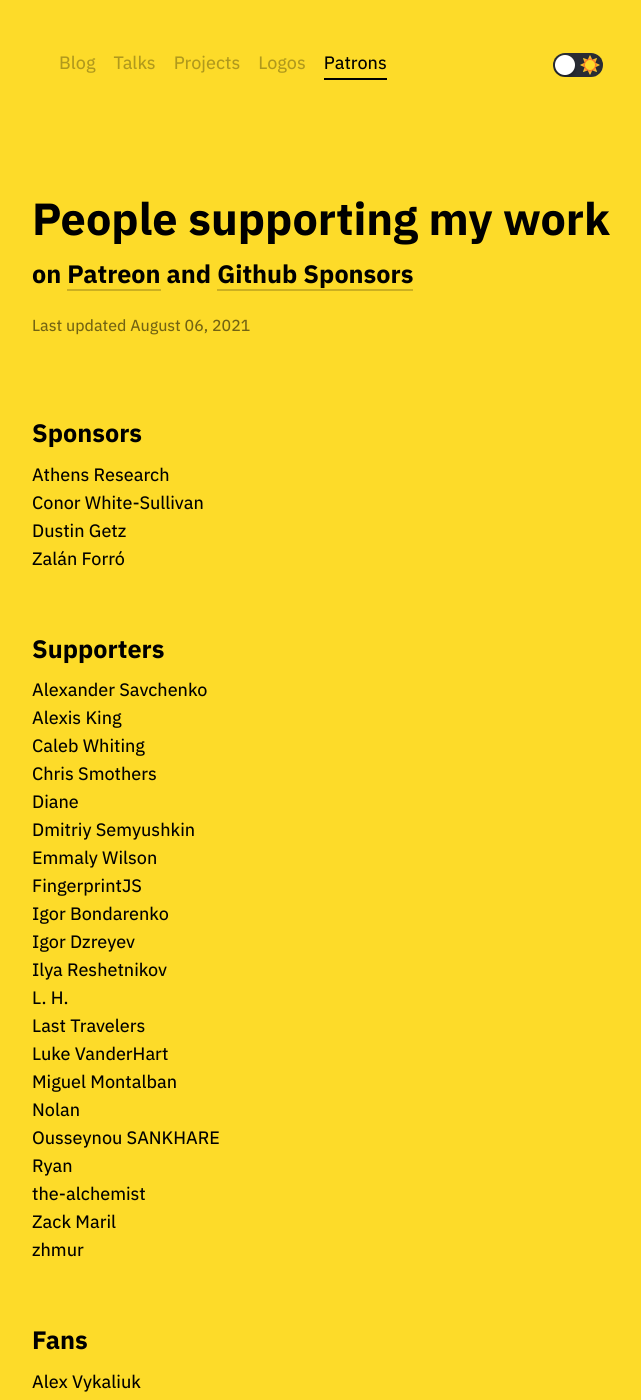
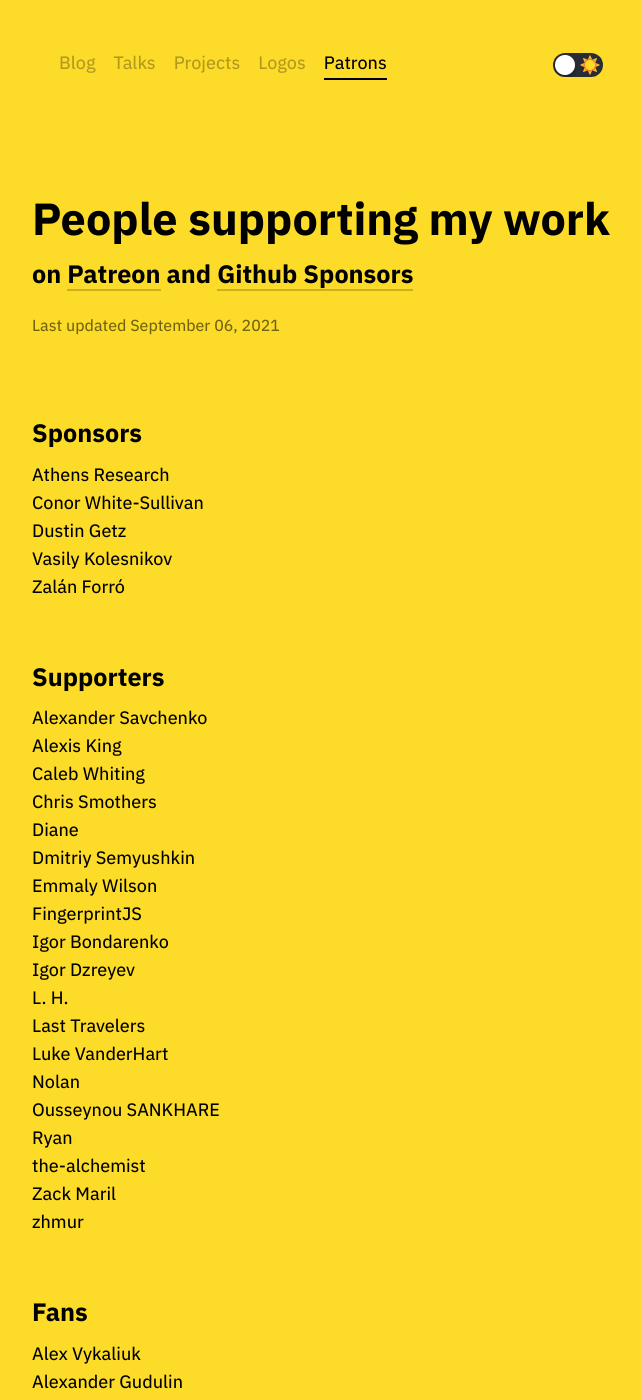
Before and after one commit to tonsky/tonsky.github.io, a Jekyll site: the page built from patrons/index.html, in a window 1280 px wide and 1400 px high. Shown: the whole window, without its empty margins (310-951 px from the left). Built offline with Jekyll 4.4.1, drawn with Linux system fonts in a browser that asks for light colours.

Commit message:
Patrons update September 2021

```diff
--- a/patrons/index.html
+++ b/patrons/index.html
@@ -20,12 +20,13 @@
 
 <h1 class="title">People supporting my work</h1>
 <h2>on <a href="https://patreon.com/tonsky" target="_blank">Patreon</a> and <a href="https://github.com/sponsors/tonsky" target="_blank">Github Sponsors</a></h2>
-<div class="footer">Last updated August 06, 2021</div>
+<div class="footer">Last updated September 06, 2021</div>
 
 <h2>Sponsors</h2>
 <li>Athens Research</li>
 <li>Conor White-Sullivan</li>
 <li>Dustin Getz</li>
+<li>Vasily Kolesnikov</li>
 <li>Zalán Forró</li>
 
 <h2>Supporters</h2>
@@ -39,11 +40,9 @@
 <li>FingerprintJS</li>
 <li>Igor Bondarenko</li>
 <li>Igor Dzreyev</li>
-<li>Ilya Reshetnikov</li>
 <li>L. H.</li>
 <li>Last Travelers</li>
 <li>Luke VanderHart</li>
-<li>Miguel Montalban</li>
 <li>Nolan</li>
 <li>Ousseynou SANKHARE</li>
 <li>Ryan</li>
```
Also changed, not shown: other parts of patrons/index.html (+1 -0 lines).
